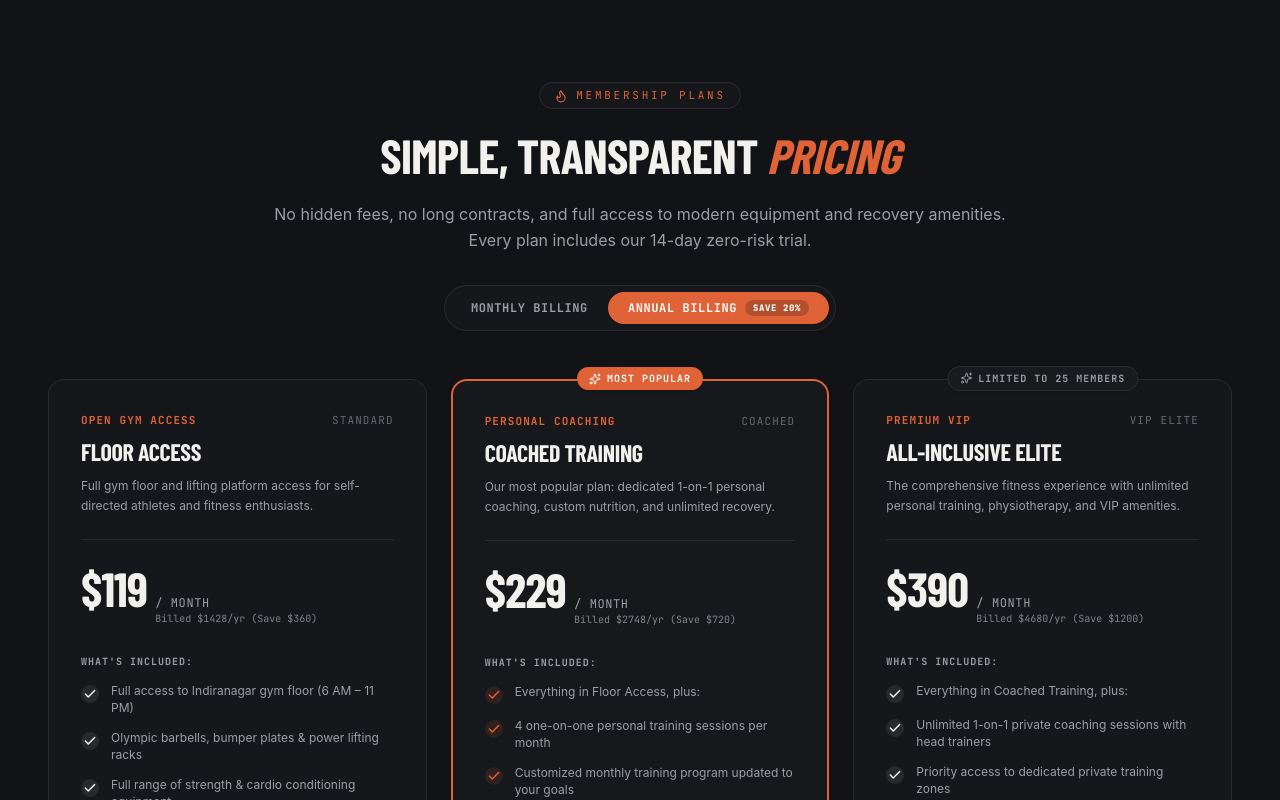
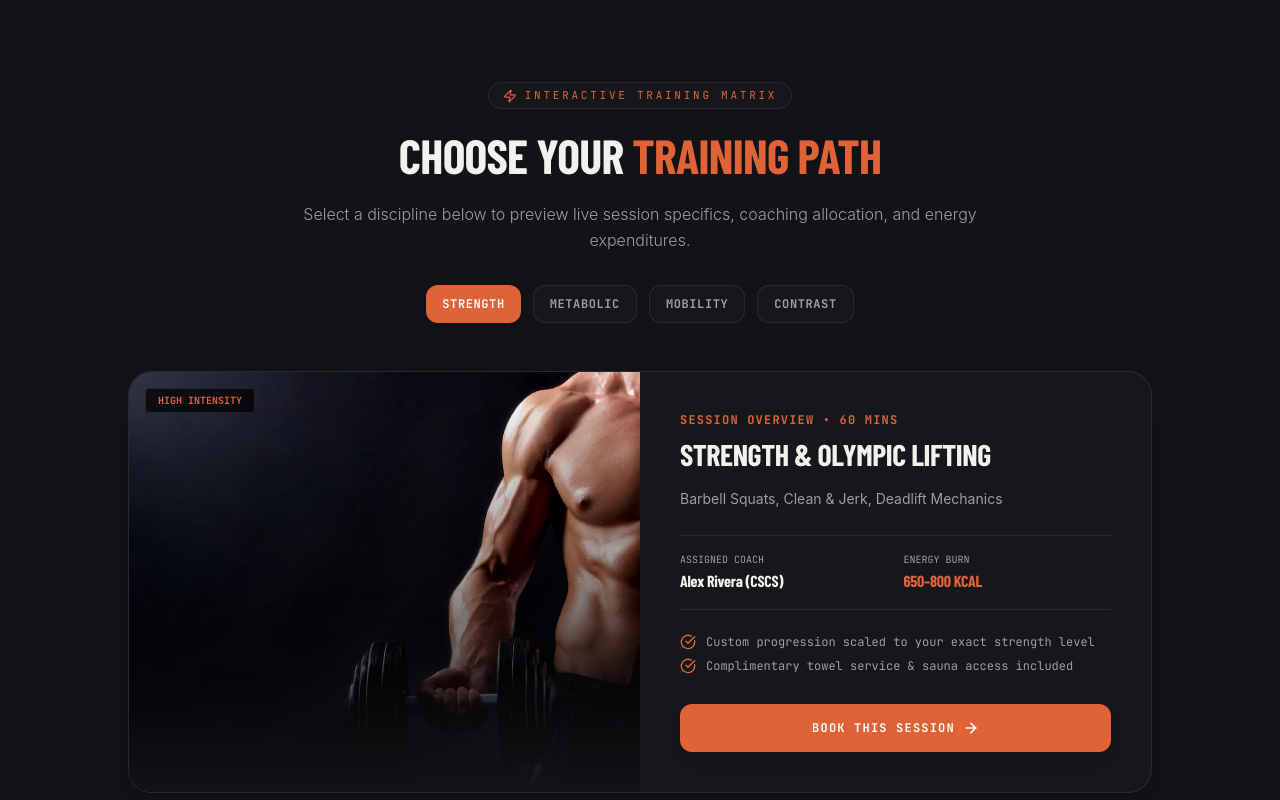
Before and after one commit to Madhusudan04337/Fitness, a React (Vite) app: page / in a window 1280 px wide. Shown: the part 3920-4720 px from the top of the page. Built offline with nearby package versions, Linux system fonts and the light colour scheme; a web font is replaced by a local one.

Commit message:
feat: add InteractiveTrainingWidget component
Implement a dynamic training program selection widget in the Services section to enhance user engagement with available workout and recovery protocols.

```diff
--- a/src/App.tsx
+++ b/src/App.tsx
@@ -18,6 +18,7 @@ import FAQ from './components/FAQ';
 import Footer from './components/Footer';
 import FoldSection from './components/FoldSection';
 import DesktopPageNav from './components/DesktopPageNav';
+import InteractiveTrainingWidget from './components/InteractiveTrainingWidget';
 import { ThemeProvider } from './context/ThemeContext';
 
 export default function App() {
@@ -56,6 +57,7 @@ export default function App() {
           >
             <Services />
             <ServicesShowcase />
+            <InteractiveTrainingWidget />
           </FoldSection>
 
           {/* Section 03: Pricing Protocols */}
--- /dev/null
+++ b/src/components/InteractiveTrainingWidget.tsx
@@ -0,0 +1,178 @@
+import React, { useState } from 'react';
+import { motion, AnimatePresence } from 'motion/react';
+import { Dumbbell, Flame, Activity, Zap, CheckCircle, ArrowRight } from 'lucide-react';
+
+const WORKOUT_PROGRAMS = [
+  {
+    id: 'strength',
+    name: 'STRENGTH & OLYMPIC LIFTING',
+    duration: '60 MINS',
+    intensity: 'HIGH INTENSITY',
+    coach: 'Alex Rivera (CSCS)',
+    focus: 'Barbell Squats, Clean & Jerk, Deadlift Mechanics',
+    calories: '650–800 KCAL',
+    image: '/assets/aistudio/young-fitness-man-studio_d2399ba3.jpg',
+  },
+  {
+    id: 'conditioning',
+    name: 'METABOLIC CONDITIONING',
+    duration: '45 MINS',
+    intensity: 'MAX EFFORT',
+    coach: 'Marcus Thorne',
+    focus: 'Kettlebells, Rowing Intervals, Assault Bike & Core',
+    calories: '750–950 KCAL',
+    image: '/assets/aistudio/side-view-man-doing-burpees_bcdc0943.jpg',
+  },
+  {
+    id: 'mobility',
+    name: 'MOBILITY & SPINE FLOW',
+    duration: '50 MINS',
+    intensity: 'MODERATE',
+    coach: 'Sarah Jenkins (RYT-500)',
+    focus: 'Active Joint Relief, Deep Stretching & Posture Correction',
+    calories: '350–450 KCAL',
+    image: '/assets/aistudio/back-view-woman-doing-yoga-outdoors_fa4801ee.jpg',
+  },
+  {
+    id: 'recovery',
+    name: 'CONTRAST THERAPY PROTOCOL',
+    duration: '30 MINS',
+    intensity: 'RESTORATIVE',
+    coach: 'Recovery Lounge Team',
+    focus: '4°C Cold Plunge Tubs & 85°C Cedar Dry Sauna',
+    calories: '200 KCAL (REST)',
+    image: '/assets/aistudio/young-sportive-man-is-doing-exercises-with-dumbbells-empty-gym-club_a3ab2b9a.jpg',
+  },
+];
+
+export default function InteractiveTrainingWidget() {
+  const [activeTab, setActiveTab] = useState(WORKOUT_PROGRAMS[0].id);
+  const currentProgram = WORKOUT_PROGRAMS.find((p) => p.id === activeTab) || WORKOUT_PROGRAMS[0];
+
+  return (
+    <section className="py-20 lg:py-28 px-6 bg-[var(--theme-bg)] text-[var(--theme-text-main)] overflow-hidden transition-colors duration-300">
+      <div className="max-w-6xl mx-auto">
+        <motion.div
+          initial={{ opacity: 0, y: 25 }}
+          whileInView={{ opacity: 1, y: 0 }}
+          viewport={{ once: true, margin: '-40px' }}
+          transition={{ duration: 0.5, ease: [0.16, 1, 0.3, 1] }}
+          className="text-center max-w-3xl mx-auto mb-12"
+        >
+          <div className="inline-flex items-center gap-2 px-3.5 py-1 rounded-full bg-[var(--theme-surface)] border border-[var(--theme-border)] text-[11px] font-mono tracking-[0.25em] text-[var(--theme-accent)] uppercase mb-4 shadow-xs">
+            <Zap className="w-3.5 h-3.5" />
+            <span>INTERACTIVE TRAINING MATRIX</span>
+          </div>
+
+          <h2 className="font-heading text-3xl sm:text-5xl font-black uppercase tracking-tight text-[var(--theme-text-main)] leading-tight mb-4">
+            CHOOSE YOUR <span className="text-[var(--theme-accent)]">TRAINING PATH</span>
+          </h2>
+
+          <p className="text-sm sm:text-base text-[var(--theme-text-muted)] leading-relaxed font-light">
+            Select a discipline below to preview live session specifics, coaching allocation, and energy expenditures.
+          </p>
+
+          {/* Program Selector Tabs */}
+          <div className="mt-8 flex flex-wrap justify-center gap-2 sm:gap-3">
+            {WORKOUT_PROGRAMS.map((prog) => {
+              const isActive = prog.id === activeTab;
+              return (
+                <button
+                  key={prog.id}
+                  onClick={() => setActiveTab(prog.id)}
+                  className={`px-4 py-2.5 rounded-xl font-mono text-xs font-bold uppercase tracking-wider transition-all cursor-pointer athletic-btn ${
+                    isActive
+                      ? 'bg-[var(--theme-accent)] text-[var(--theme-accent-contrast)] shadow-md'
+                      : 'bg-[var(--theme-surface)] text-[var(--theme-text-muted)] border border-[var(--theme-border)] hover:border-[var(--theme-accent)] hover:text-[var(--theme-text-main)]'
+                  }`}
+                >
+                  {prog.name.split(' ')[0]}
+                </button>
+              );
+            })}
+          </div>
+        </motion.div>
+
+        {/* Dynamic Program Display Card */}
+        <div className="max-w-5xl mx-auto rounded-3xl border border-[var(--theme-border)] bg-[var(--theme-surface)] backdrop-blur-xl overflow-hidden shadow-2xl grid grid-cols-1 lg:grid-cols-12 athletic-card">
+          {/* Left Column: Image with Animated Overlay */}
+          <div className="lg:col-span-6 relative min-h-[320px] lg:min-h-[420px] overflow-hidden bg-[var(--theme-surface-solid)]">
+            <AnimatePresence mode="wait">
+              <motion.img
+                key={currentProgram.id}
+                src={currentProgram.image}
+                alt={currentProgram.name}
+                initial={{ opacity: 0, scale: 1.06 }}
+                animate={{ opacity: 1, scale: 1 }}
+                exit={{ opacity: 0, scale: 0.96 }}
+                transition={{ duration: 0.4, ease: [0.16, 1, 0.3, 1] }}
+                loading="lazy"
+                decoding="async"
+                className="w-full h-full object-cover filter contrast-110"
+              />
+            </AnimatePresence>
+            <div className="absolute inset-0 bg-gradient-to-t from-[var(--theme-bg)] via-black/40 to-transparent" />
+            <div className="absolute top-4 left-4 px-3 py-1 rounded bg-black/70 backdrop-blur-md border border-white/10 text-[10px] font-mono text-[var(--theme-accent)] font-bold uppercase">
+              {currentProgram.intensity}
+            </div>
+          </div>
+
+          {/* Right Column: Dynamic Specs & Details */}
+          <div className="lg:col-span-6 p-6 sm:p-10 flex flex-col justify-between">
+            <AnimatePresence mode="wait">
+              <motion.div
+                key={currentProgram.id}
+                initial={{ opacity: 0, y: 15 }}
+                animate={{ opacity: 1, y: 0 }}
+                exit={{ opacity: 0, y: -15 }}
+                transition={{ duration: 0.35, ease: [0.16, 1, 0.3, 1] }}
+              >
+                <div className="text-[var(--theme-accent)] font-mono text-xs font-bold tracking-widest uppercase mb-2">
+                  SESSION OVERVIEW • {currentProgram.duration}
+                </div>
+
+                <h3 className="font-heading text-2xl sm:text-3xl font-black text-[var(--theme-text-main)] uppercase tracking-tight mb-4">
+                  {currentProgram.name}
+                </h3>
+
+                <p className="text-sm text-[var(--theme-text-muted)] leading-relaxed mb-6">
+                  {currentProgram.focus}
+                </p>
+
+                <div className="grid grid-cols-2 gap-4 py-4 border-y border-[var(--theme-border)] mb-6">
+                  <div>
+                    <div className="text-[10px] font-mono text-[var(--theme-text-muted)] uppercase">Assigned Coach</div>
+                    <div className="font-heading text-base font-black text-[var(--theme-text-main)] mt-0.5">{currentProgram.coach}</div>
+                  </div>
+                  <div>
+                    <div className="text-[10px] font-mono text-[var(--theme-text-muted)] uppercase">Energy Burn</div>
+                    <div className="font-heading text-base font-black text-[var(--theme-accent)] mt-0.5">{currentProgram.calories}</div>
+                  </div>
+                </div>
+
+                <div className="space-y-2 mb-6">
+                  <div className="flex items-center gap-2.5 text-xs text-[var(--theme-text-muted)] font-mono">
+                    <CheckCircle className="w-4 h-4 text-[var(--theme-accent)]" />
+                    <span>Custom progression scaled to your exact strength level</span>
+                  </div>
+                  <div className="flex items-center gap-2.5 text-xs text-[var(--theme-text-muted)] font-mono">
+                    <CheckCircle className="w-4 h-4 text-[var(--theme-accent)]" />
+                    <span>Complimentary towel service & sauna access included</span>
+                  </div>
+                </div>
+              </motion.div>
+            </AnimatePresence>
+
+            <a
+              href="#pricing"
+              className="w-full py-4 rounded-xl bg-[var(--theme-accent)] text-[var(--theme-accent-contrast)] font-mono font-bold text-xs uppercase tracking-widest flex items-center justify-center gap-2 shadow-lg athletic-btn cursor-pointer"
+            >
+              <span>BOOK THIS SESSION</span>
+              <ArrowRight className="w-4 h-4 stroke-[2.5]" />
+            </a>
+          </div>
+        </div>
+      </div>
+    </section>
+  );
+}
```
